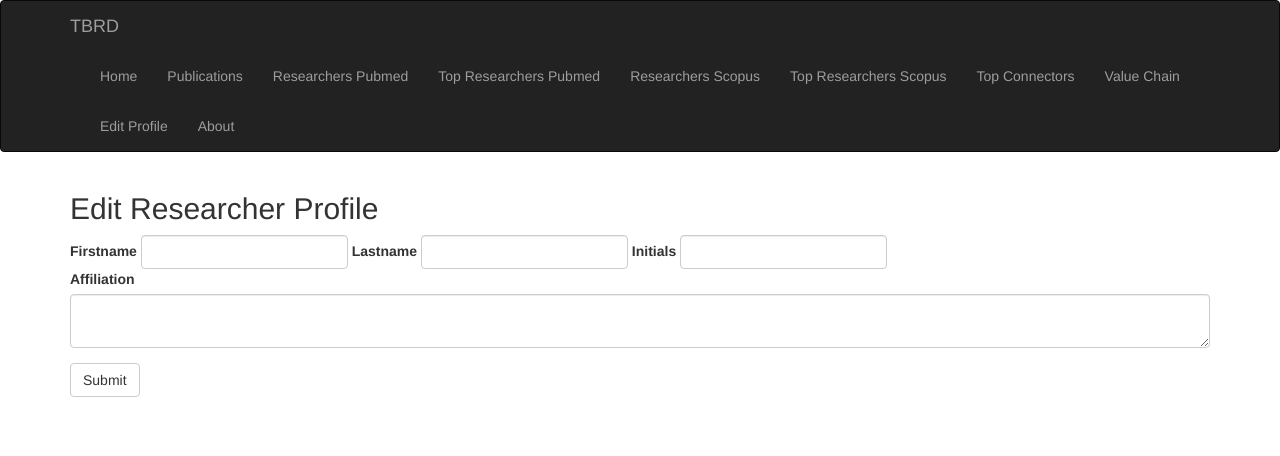
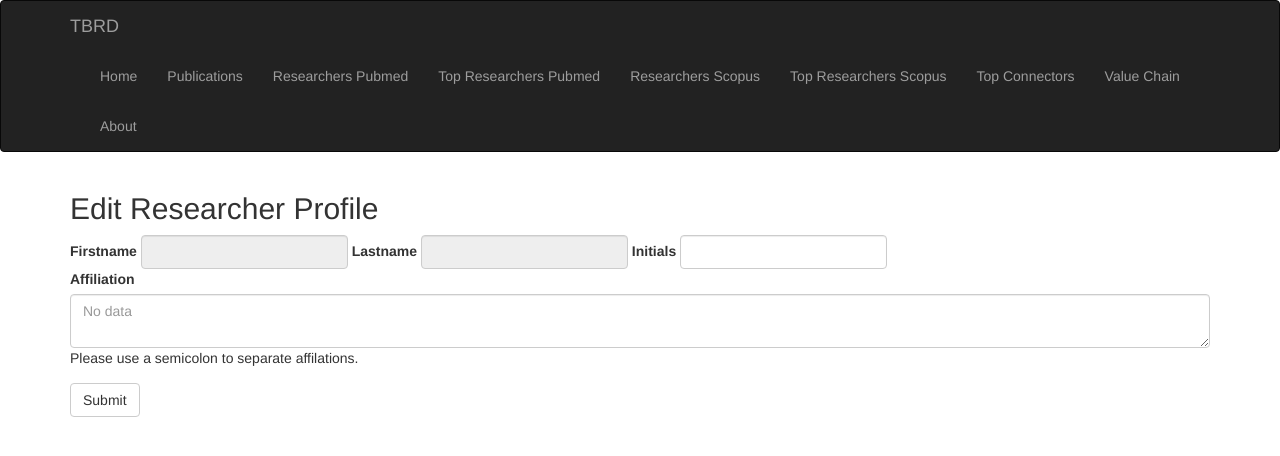
Before and after one commit to likit/biopharms, a Flask app: page /edit_profile in a window 1280 px wide. Shown: the top 456 px of the page. Run offline with Flask 2, Linux system fonts and the light colour scheme; some libraries are stand-ins or nearby versions.

Commit message:
added a form field for editing or adding affiliation
added a link button to edit profile page on person template

removed a link to edit profile page from base template

```diff
--- a/webapp/app/main/views.py
+++ b/webapp/app/main/views.py
@@ -34,15 +34,34 @@ def edit_profile():
             form.lastname.data = author.one.properties['LastName']
             form.dname.data = dname
             form.initials.data = author.one.properties['Initials']
-            form.affil.data = ';'.join(author.one.properties['Affiliation']) or 'No data'
+            form.affil.data = ';'.join(author.one.properties['Affiliation']) or ''
         return render_template('edit_profile.html', form=form, dname=dname)
     if request.method == 'POST':
         if form.validate_on_submit():
+            forename = form.forename.data
+            lastname = form.lastname.data
+            dname = form.dname.data
+            if forename and lastname:
+                if dname == 'scopus':
+                    cypher_command = \
+                            "MATCH (n:AUTHOR:SCOPUS {ForeName:'%s', LastName:'%s'}) return n;" \
+                            % (forename, lastname)
+                else:
+                    cypher_command = \
+                            "MATCH (n:AUTHOR {ForeName:'%s', LastName:'%s'}) return n;" \
+                            % (forename, lastname)
+                author = graph.cypher.execute(cypher_command)
+                author.one.properties['ForeName'] = forename
+                author.one.properties['LastName'] = lastname
+                author.one.properties['Affiliation'] = form.affil.data.split(';')
+                author.one.push()
             flash('Data updated successfully.')
-            print(form.forename.data, form.affil.data)
         else:
-            print('Form not validated.')
-        return redirect(url_for('main.main_page'))
+            flash('Error occurs. Failed to update data.')
+        if dname == 'scopus':
+            return redirect(url_for('main.main_page_scopus'))
+        else:
+            return redirect(url_for('main.main_page'))
 
 
 @main.route('/', methods=['GET', 'POST'])
--- a/webapp/app/templates/base.html
+++ b/webapp/app/templates/base.html
@@ -32,7 +32,6 @@
                 <li><a href="/top_rank_scopus">Top Researchers Scopus</a></li>
                 <li><a href="/top_connectors">Top Connectors</a></li>
                 <li><a href="/show_value_chain">Value Chain</a></li>
-                <li><a href="/edit_profile">Edit Profile</a></li>
                 <li><a href="/about">About</a></li>
             </ul>
         </div>
--- a/webapp/app/templates/edit_profile.html
+++ b/webapp/app/templates/edit_profile.html
@@ -14,19 +14,21 @@
 <div>
     <h2>Edit Researcher Profile</h2>
     <form action={{ url_for('main.edit_profile') }} method="post">
+        {{ form.hidden_tag() }}
         <div class="form-inline">
             <div class="form-group">
-                {{ form.forename.label(for='forename') }} {{ form.forename(class="form-control") }}
+                {{ form.forename.label(for='forename') }} {{ form.forename(class="form-control", readonly=True) }}
             </div>
             <div class="form-group">
-                {{ form.lastname.label(for='lastname') }} {{ form.lastname(class="form-control") }}
+                {{ form.lastname.label(for='lastname') }} {{ form.lastname(class="form-control", readonly=True) }}
             </div>
             <div class="form-group">
                 {{ form.initials.label(for='initials') }} {{ form.initials(class="form-control") }}
             </div>
         </div>
         <div class="form-group">
-            {{ form.affil.label(for='affil') }} {{ form.affil(class="form-control") }}
+            {{ form.affil.label(for='affil') }} {{ form.affil(placeholder="No data", class="form-control") }}
+            <p>Please use a semicolon to separate affilations.</p>
         </div>
         {{ form.dname(value=dname) }}
         {{ form.submit(value="Submit", class="btn btn-default") }}
--- a/webapp/app/templates/person.html
+++ b/webapp/app/templates/person.html
@@ -213,6 +213,7 @@ nv.addGraph(function() {
         <div class="panel-body">
             <h2>{{ firstname }} {{ lastname}}
                 <button class="btn btn-default btn-lg">{{ initials }}</button>
+                <a role="button" class="btn btn-default btn-lg", href="{{ url_for("main.edit_profile", dname=dname, name=fullname) }}"><span class="glyphicon glyphicon-pencil" aria-hidden="true"></span></a>
                 {% for lab in labels %}
                     <span class="label label-default">{{ lab }}</span>
                 {% endfor %}
```
